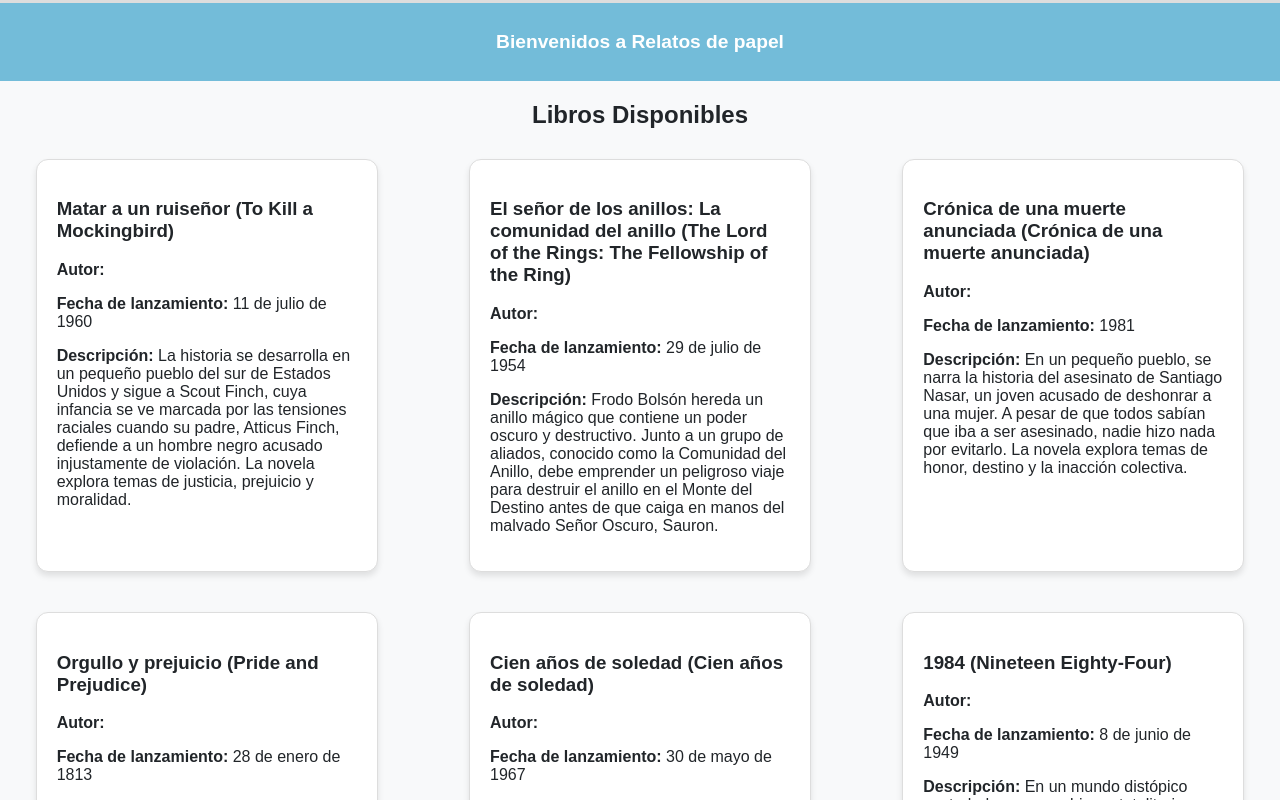
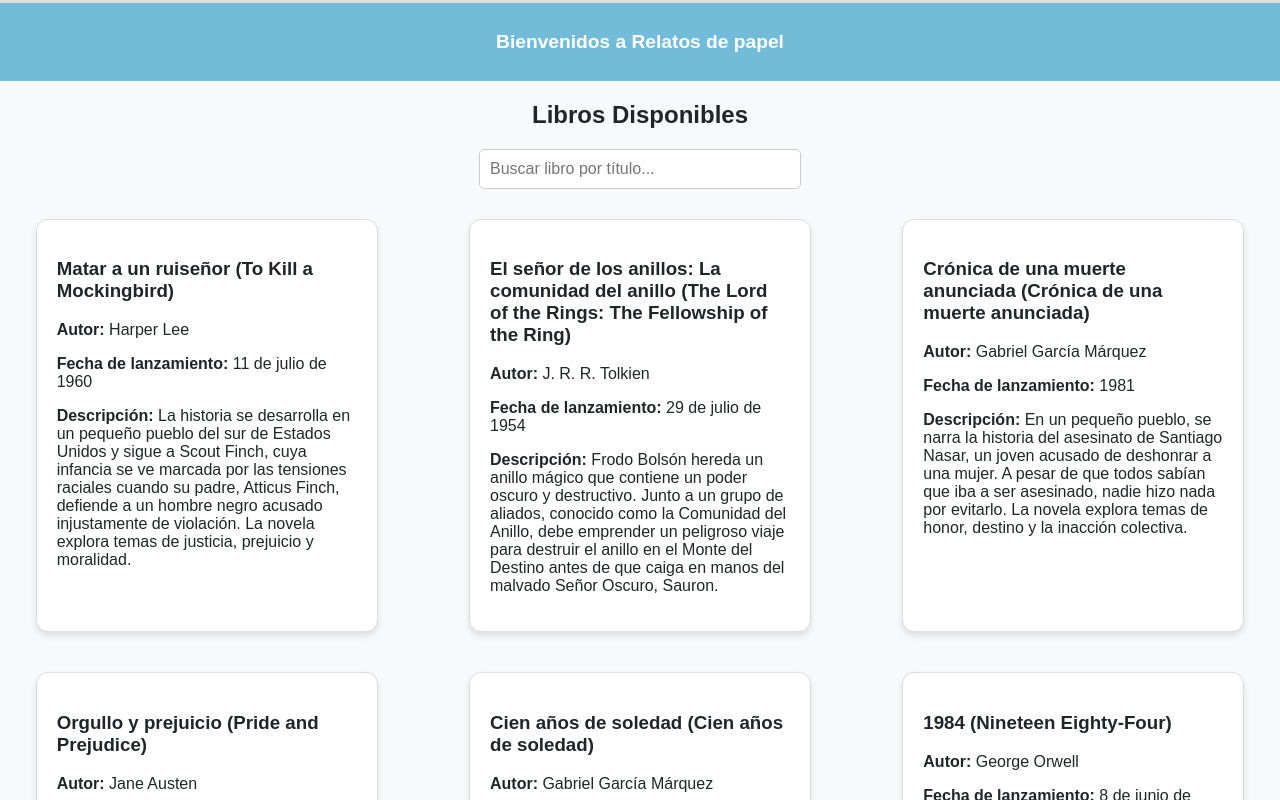
Before and after one commit to m16u3l/relatos_de_papel, a React (Create React App) app: page /books in a window 1280 px wide. Shown: the top 800 px of the page. Built offline with nearby package versions, Linux system fonts and the light colour scheme.

Commit message:
add search by book title

```diff
--- a/src/App.jsx
+++ b/src/App.jsx
@@ -1,7 +1,6 @@
 import React from "react";
 import GlobalRouter from "./routes/GlobalRouter";
 import { LibraryContext } from "./context/LibraryContext";
-import { Footer } from "./components/Footer";
 import { useBooks } from "./hooks/useBooks";
 
 function App() {
@@ -10,7 +9,6 @@ function App() {
   return (
     <LibraryContext.Provider value={{ books }}>
       <GlobalRouter></GlobalRouter>
-      <Footer />
     </LibraryContext.Provider>
   );
 }
--- /dev/null
+++ b/src/components/SearchBar.jsx
@@ -0,0 +1,13 @@
+import React from 'react';
+
+export const SearchBar = ({ onSearch }) => {
+  return (
+    <div className='search-bar'>
+      <input
+        type="text"
+        placeholder="Buscar libro por título..."
+        onChange={(e) => onSearch(e.target.value)}
+      />
+    </div>
+  );
+};
--- a/src/routes/GlobalRouter.jsx
+++ b/src/routes/GlobalRouter.jsx
@@ -5,6 +5,7 @@ import BookDetails from "../views/BookDetails";
 import NotFound from "../views/NotFound";
 import { Overview } from "../views/Overview";
 import { Header } from "../components/Header";
+import { Footer } from "../components/Footer";
 
 function GlobalRouter() {
   return (
@@ -44,6 +45,7 @@ const Layout = ({ children }) => (
   <>
     <Header />
     {children}
+    <Footer />
   </>
 );
 
--- a/src/styles/styles.css
+++ b/src/styles/styles.css
@@ -56,13 +56,14 @@ body {
   text-align: center;
 }
 
-/* Página de inicio (Landing) */
 .landing {
-  display: flex;
   justify-content: center;
   align-items: center;
   height: 100vh;
   background: linear-gradient(135deg, #ffffff, #e9ecef);
+  a {
+    text-decoration: none;
+  }
 }
 
 .landing h1 {
@@ -72,41 +73,6 @@ body {
   font-size: 3em;
 }
 
-.laser-pointer,
-.laser-pointer-reverse {
-  position: absolute;
-  width: 12px;
-  height: 12px;
-  background-color: red;
-  border-radius: 50%;
-  top: 50%;
-  left: 50%;
-  animation: rotateAround 2s linear infinite;
-}
-
-.laser-pointer-reverse {
-  animation: rotateAroundReverse 2s linear infinite;
-}
-
-@keyframes rotateAround {
-  0% {
-    transform: translate(-50%, -50%) rotate(0deg) translateX(200px);
-  }
-  100% {
-    transform: translate(-50%, -50%) rotate(360deg) translateX(200px);
-  }
-}
-
-@keyframes rotateAroundReverse {
-  0% {
-    transform: translate(-50%, -50%) rotate(360deg) translateX(200px);
-  }
-  100% {
-    transform: translate(-50%, -50%) rotate(0deg) translateX(200px);
-  }
-}
-
-/* Estilos para detalles de libros */
 .book-details {
   display: flex;
   flex-direction: column;
@@ -121,10 +87,6 @@ body {
   transition: transform 0.3s ease;
 }
 
-.book-details:hover {
-  transform: scale(1.05);
-}
-
 .book-name {
   font-size: 2em;
   font-weight: bold;
@@ -132,17 +94,18 @@ body {
   margin-bottom: 10px;
 }
 
-.book-cuisine {
-  font-size: 1.2em;
-  margin-bottom: 10px;
-}
-
-.book-rating {
-  font-size: 1.2em;
-  margin-bottom: 10px;
-  color: #ffc107;
-}
-
 .linear-progres {
   color: #03588c;
 }
+
+.search-bar {
+  margin: 20px;
+  text-align: center;
+  input {
+    padding: 10px;
+    width: 300px;
+    border-radius: 5px;
+    border: 1px solid #ccc;
+    font-size: 16px;
+  }
+}
--- a/src/views/Landing.jsx
+++ b/src/views/Landing.jsx
@@ -8,11 +8,8 @@ function Landing() {
   return (
     <div className="landing">
       <Link to={"/books"}>
-        {" "}
         <h1>Bienvenidos a Relatos de Papel</h1>
       </Link>
-      <span className="laser-pointer"></span>
-      <span className="laser-pointer-reverse"></span>{" "}
     </div>
   );
 }
--- a/src/views/Overview.jsx
+++ b/src/views/Overview.jsx
@@ -1,25 +1,36 @@
-import React, { useContext } from "react";
+import React, { useContext, useState } from "react";
 import "../styles/styles.css";
 import { Book } from "../components/Book";
 import { LibraryContext } from "../context/LibraryContext";
 import { LinearProgress } from "@mui/material";
+import { SearchBar } from "../components/SearchBar";
 
 export const Overview = () => {
   const { books } = useContext(LibraryContext);
+  const [searchTerm, setSearchTerm] = useState("");
+
+  const filteredBooks = books.filter(book =>
+    book.libro.toLowerCase().includes(searchTerm.toLowerCase())
+  );
+
+  const handleSearch = (term) => {
+    setSearchTerm(term);
+  };
 
   return (
     <div>
       <h2 className="center-text">Libros Disponibles</h2>
+      <SearchBar onSearch={handleSearch} />
       <div className="book-container">
         {books.length > 0 ? (
-          books.map((book) => (
+          filteredBooks.map((book) => (
             <Book
               key={book.id}
               id={book.id}
               libro={book.libro}
               titulo_original={book.titulo_original}
               fecha_de_lanzamiento={book.fecha_de_lanzamiento}
-              autora={book.autor}
+              autor={book.autor}
               descripcion={book.descripcion}
             />
           ))
```
